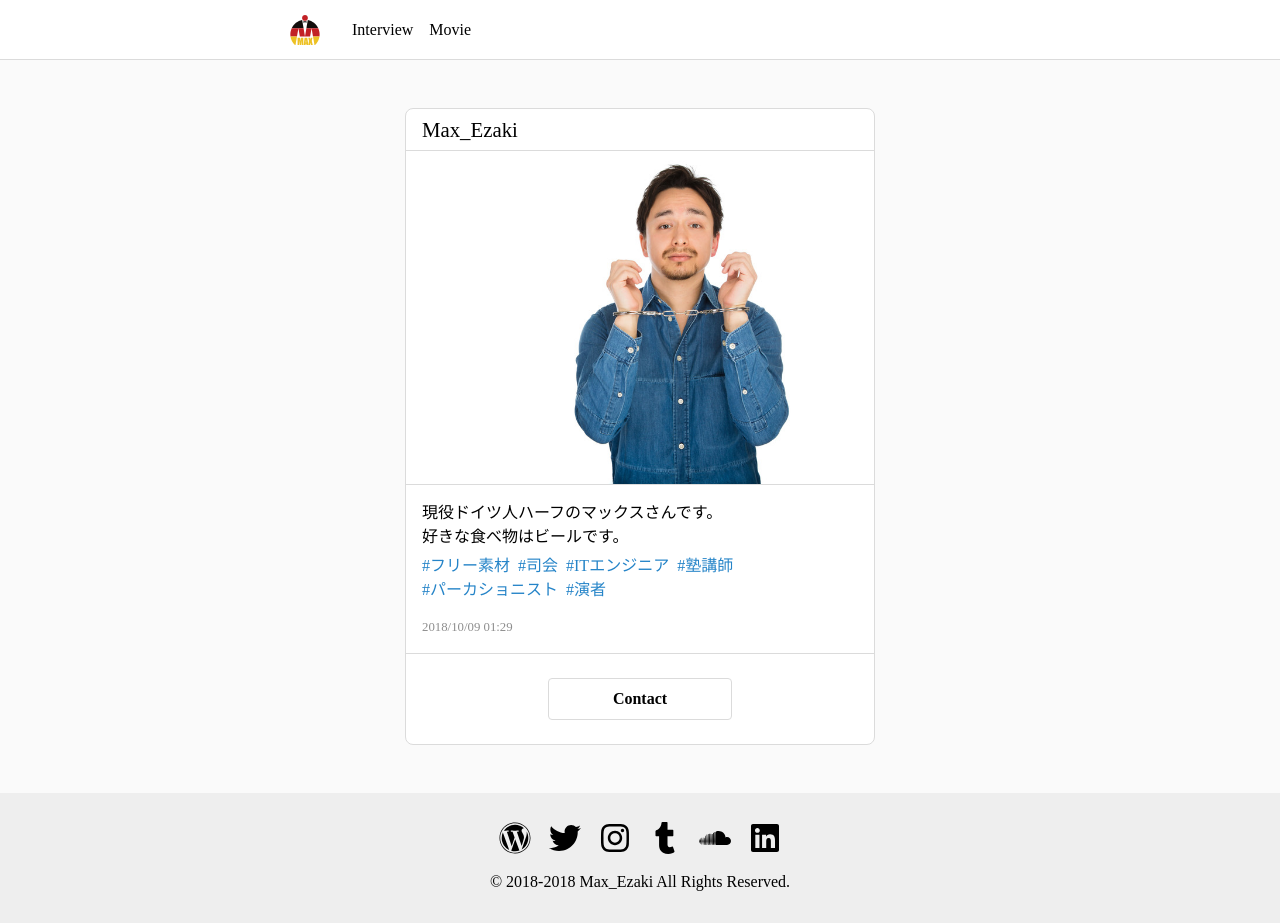
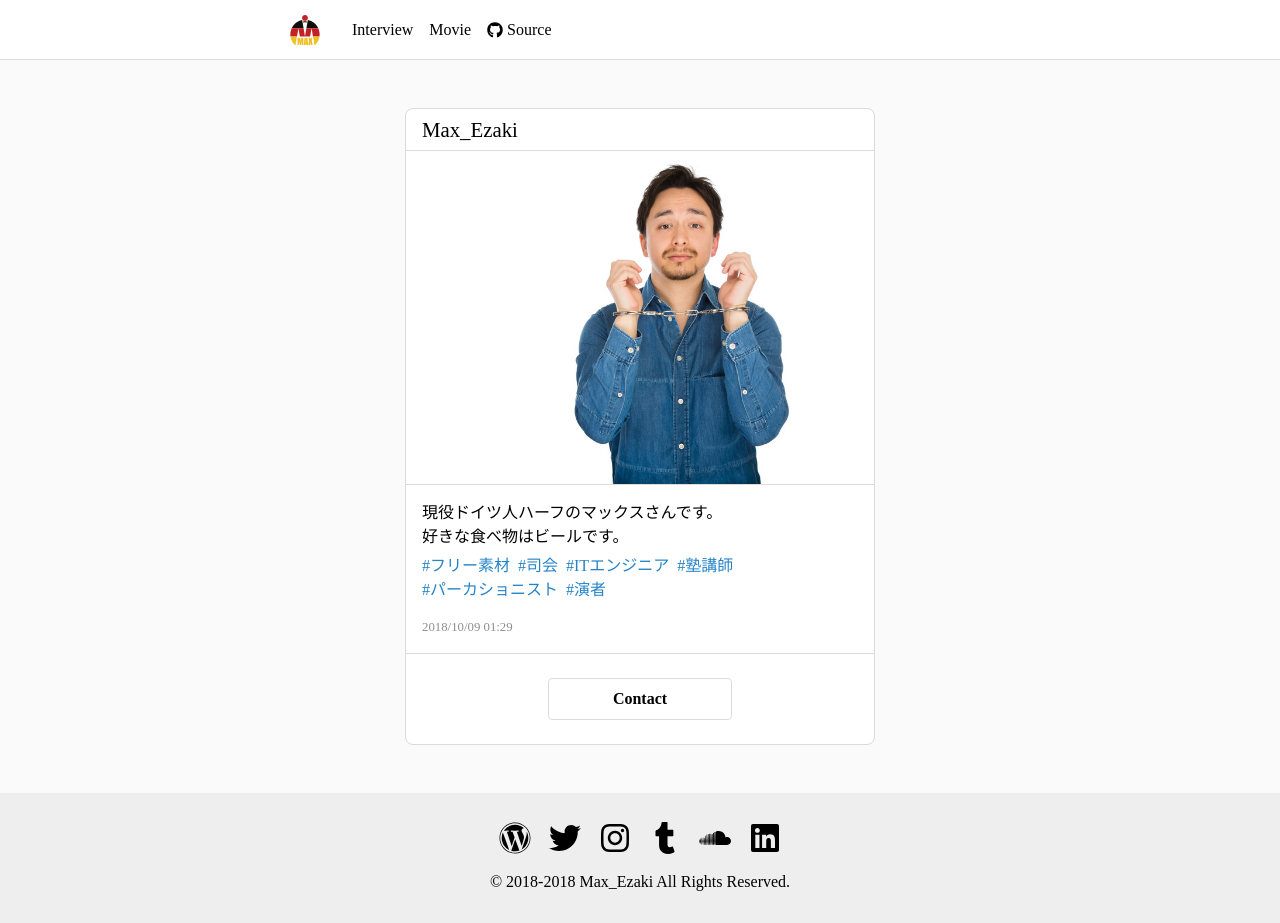
Before and after one commit to MaxEzaki/maxezaki-portal-website, a Next.js app: page / in a window 1280 px wide. Built offline with nearby package versions, Linux system fonts and the light colour scheme; no server answers.

Commit message:
githubのリンクを追加した

```diff
--- a/app/_components/header.tsx
+++ b/app/_components/header.tsx
@@ -1,10 +1,16 @@
 import Link from "next/link";
 import Image from "next/image";
 import styles from "./header.module.css";
+import { FaGithub } from "react-icons/fa";
 
 const navLinks = [
-  { href: "/interview", label: "Interview" },
-  { href: "/movie", label: "Movie" },
+  { href: "/interview", label: "Interview", icon: null },
+  { href: "/movie", label: "Movie", icon: null },
+  {
+    href: "https://github.com/MaxEzaki/maxezaki-portal-website",
+    label: "Source",
+    icon: <FaGithub size={"1em"} title={"github"} className="mr-1" />,
+  },
 ];
 
 const Header = () => {
@@ -20,7 +26,13 @@ const Header = () => {
           />
         </Link>
         {navLinks.map((link) => (
-          <Link key={link.href} href={link.href}>
+          <Link
+            key={link.href}
+            href={link.href}
+            className="inline-flex items-center justify-center hover:underline"
+            target={link.icon ? "_blank" : undefined}
+          >
+            {link.icon}
             {link.label}
           </Link>
         ))}
```
